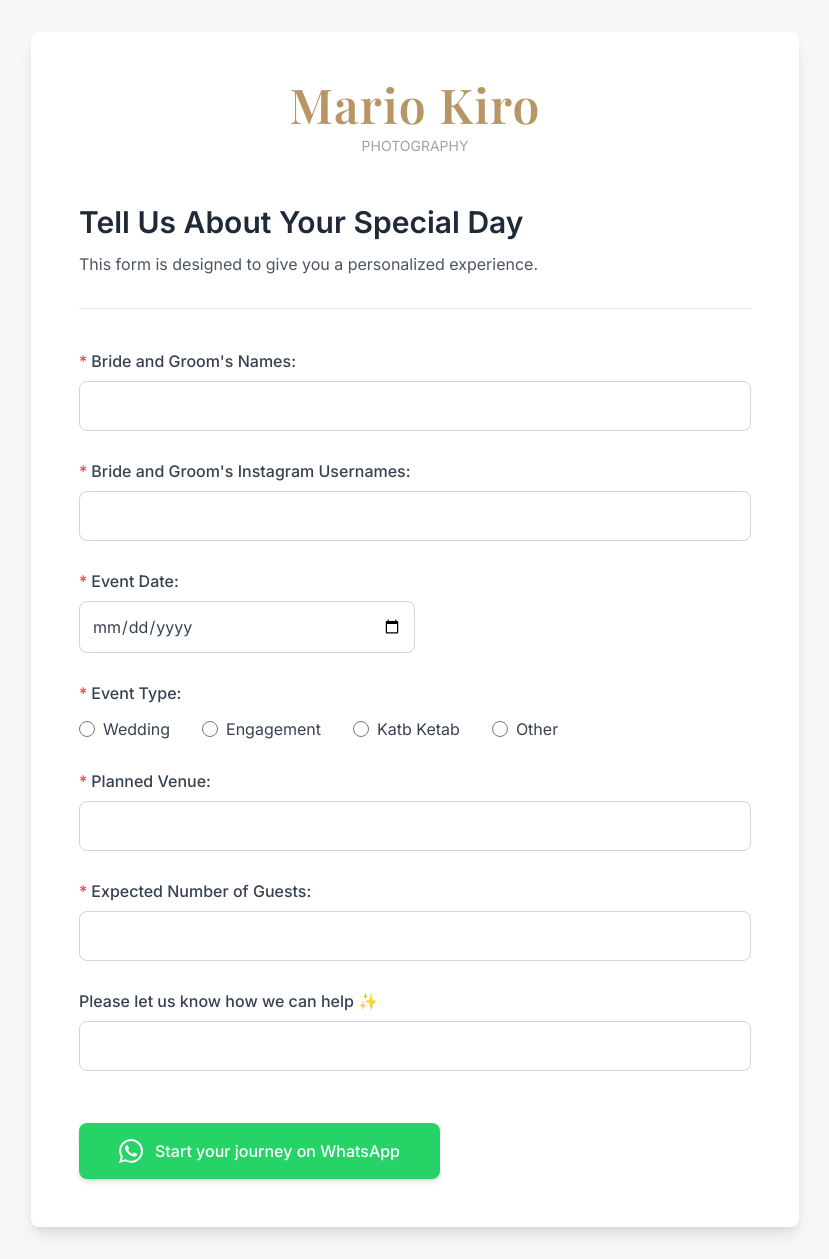
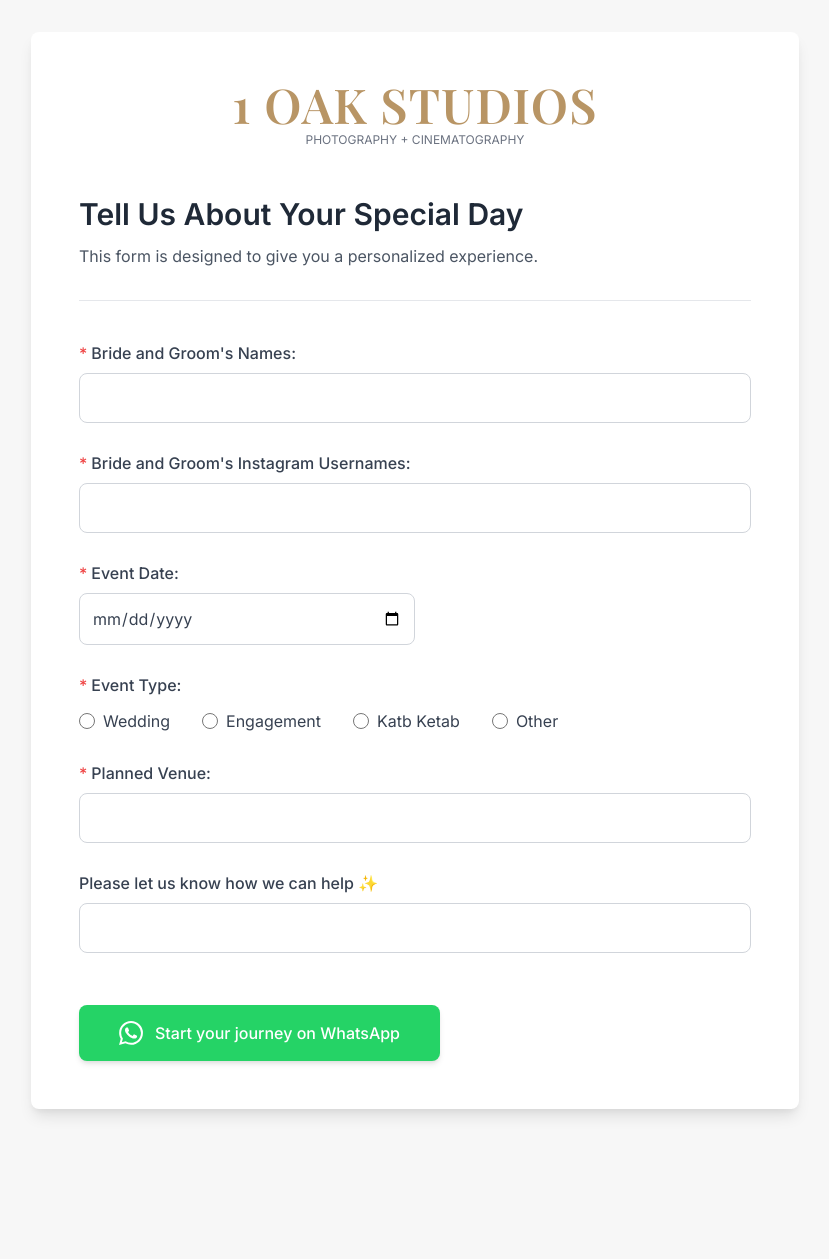
Before and after one commit to MinaNabilWahib/MarioKiroForm, a React (Vite) app: page / in a window 1280 px wide. Shown: the whole page, without its empty margins (225-1054 px from the left). After the commit the page ends 1141 px from the top, so only its background shows below. Built offline with nearby package versions, Linux system fonts and the light colour scheme.

Commit message:
Update: brand and WhatsApp details

```diff
--- a/src/InquiryForm.jsx
+++ b/src/InquiryForm.jsx
@@ -8,7 +8,6 @@
     date: '',
     eventType: '',
     venue: '',
-    guests: '',
     help: ''
   });
 
@@ -22,13 +21,12 @@
 
     const targetPhoneNumber = config.whatsappNumber; // from config
 
-    const message = `📸 *New Photography Inquiry for Mario Kiro!* 📸\n
+    const message = `📸 *New Photography Inquiry for 1 OAK STUDIOS!* 📸\n
 *Bride & Groom:* ${formData.names}
 *Instagram:* ${formData.instagram}
 *Event Date:* ${formData.date}
 *Event Type:* ${formData.eventType}
 *Planned Venue:* ${formData.venue}
-*Expected Guests:* ${formData.guests}
 *Additional Notes:* ${formData.help ? formData.help : 'None'}`;
 
     const encodedMessage = encodeURIComponent(message);
@@ -41,11 +39,11 @@
     <div className="min-h-screen flex justify-center py-8 px-4 sm:px-6 lg:px-8 font-sans" style={{ backgroundColor: '#f7f7f7' }}>
       <div className="max-w-3xl w-full bg-white p-6 sm:p-12 rounded-lg shadow-lg">
         <div className="text-center mb-12">
-          <h1 className="text-4xl sm:text-5xl font-serif mb-2 tracking-wide" style={{ color: '#b89565' }}>
-            Mario Kiro
+          <h1 className="text-4xl sm:text-5xl font-serif mb-1 tracking-wide" style={{ color: '#b89565' }}>
+            1 OAK STUDIOS
           </h1>
-          <p className="text-xs sm:text-sm tracking-[0.3em] text-gray-400 uppercase">
-            Photography
+          <p className="text-[10px] sm:text-xs tracking-[0.22em] text-gray-500 uppercase">
+            Photography + Cinematography
           </p>
         </div>
 
@@ -135,19 +133,6 @@
 
           <div>
             <label className="block text-gray-700 font-medium mb-2">
-              <span className="text-red-500 mr-1">*</span>Expected Number of Guests:
-            </label>
-            <input
-              type="number"
-              name="guests"
-              required
-              onChange={handleChange}
-              className="w-full border border-gray-300 rounded-lg p-3 focus:outline-none focus:border-green-500 focus:ring-2 focus:ring-green-200 transition-all"
-            />
-          </div>
-
-          <div>
-            <label className="block text-gray-700 font-medium mb-2">
               Please let us know how we can help ✨
             </label>
             <input
--- a/src/config.js
+++ b/src/config.js
@@ -1,7 +1,7 @@
 // Replace the value below with Mario's WhatsApp number (country code + number), without + or 00
 // Example: for Egypt use '201012345678'
 const config = {
-  whatsappNumber: "201033770018"
+  whatsappNumber: "201094402570"
 }
 
 export default config;
```
